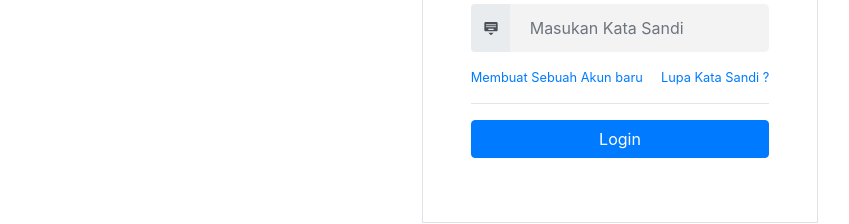
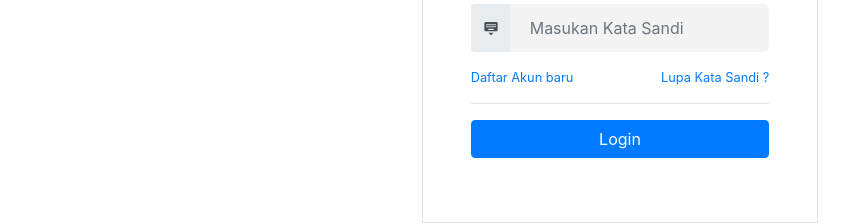
Before and after one commit to Ujian-Online/ujian-online-reactjs, a React (Create React App) app: page /login in a window 1280 px wide. Shown: the part 390-614 px from the top of the page, without its empty margins (20-869 px from the left). Built offline with nearby package versions, Linux system fonts and the light colour scheme.

Commit message:
changes daftar akun baru

```diff
--- a/src/components/login/LoginForm.jsx
+++ b/src/components/login/LoginForm.jsx
@@ -93,7 +93,7 @@ const LoginForm = () => {
             </div>
             <div className='d-flex justify-content-between' >
                 <small>
-                    <Link to='/registrasi' className='ml-xs-5'>Membuat Sebuah Akun baru</Link>
+                    <Link to='/registrasi' className='ml-xs-5'>Daftar Akun baru</Link>
                 </small>
                 <small>
                     <Link to='/forget-Password' className='ml-xs-5'>Lupa Kata Sandi ?</Link>
```
